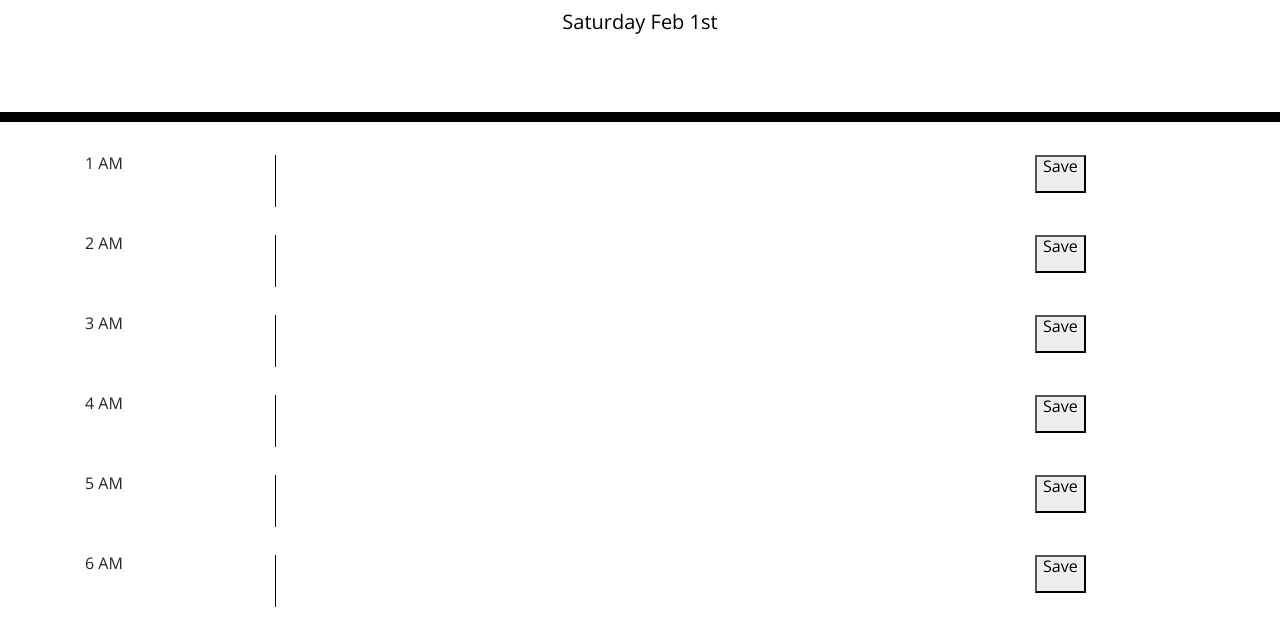
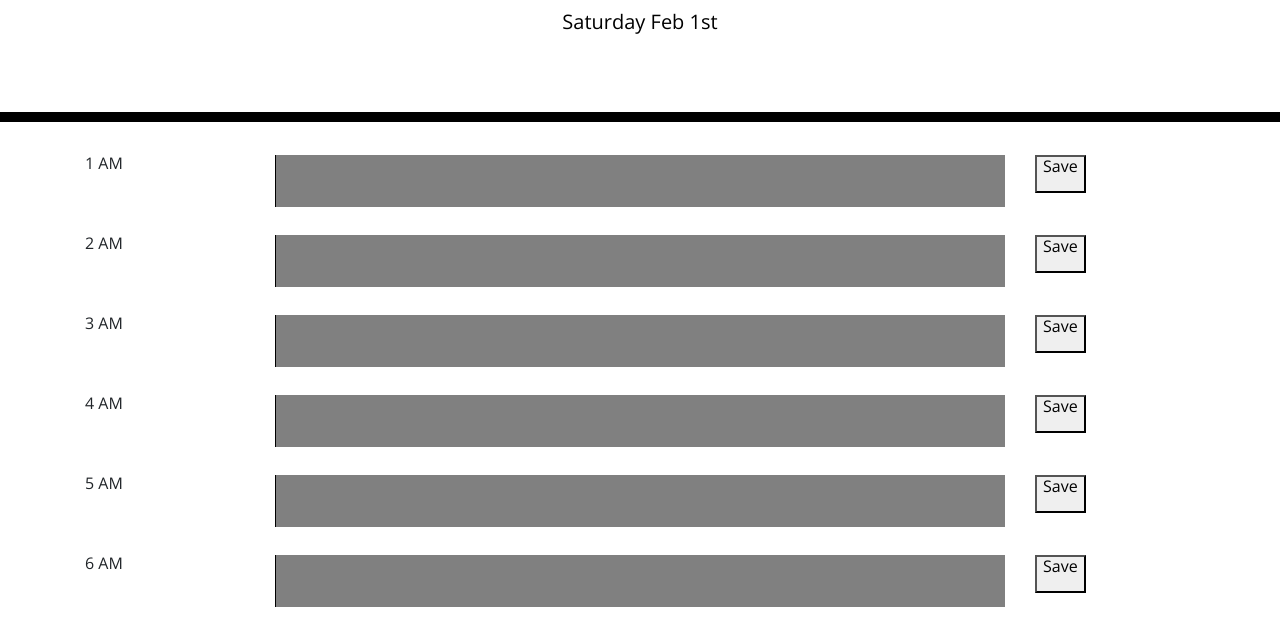
Before and after one commit to Mbell42/05_work-day-scheduler, a plain HTML site: page Develop/index.html in a window 1280 px wide. Shown: the part 182-800 px from the top of the page. Drawn offline with nearby package versions, Linux system fonts and the light colour scheme.

Commit message:
For index.html, I added more comments and console.logs to the script area of the code to further detail the code and to allow for ease of quality control through console.  I moved the function 'setRowColors()' inside of the function 'createTimeBlocks()' near the end of the function.  This allowed for colors to dynamically appear in the textareas based on what the current time is.

```diff
--- a/Develop/index.html
+++ b/Develop/index.html
@@ -73,6 +73,9 @@
         for (i = 1; i <= 24; i++) {
 
           // In for loop:
+          // Console log start of row
+          console.log("start of 'row" + i + "'");
+
           // Create div with class ‘row’ and Id row[i]
           let timeBlock = $("<div>").addClass("row");
           timeBlock.attr("id", "row" + i);
@@ -145,14 +148,11 @@
           // Append timeBlock to .container
           $(container).append(timeBlock);
 
-          // Console log end of row
-          console.log("end of 'row" + i + "'");
-        };
-        // Console log end of function
-        console.log("end of 'createTimeBlocks' function");
-        console.log("-----");
-      };
-
+          // Setting variable 'hourStampNumb' to be an integer that is equal to the number
+          //in the id of the current row's hourStamp
+          hourStampNumb = parseInt($(hourStamp).attr('id').replace(/hourStamp/, ''));
+          console.log("current row parsed as integer: ");
+          console.log(parseInt($(hourStamp).attr('id').replace(/hourStamp/, '')));
 
           // Check current time and set row textarea bg colors dynamically
           //based on future, current hour, and past
@@ -163,15 +163,13 @@
             let currentTime = moment().format();
             let nextHour = currentTime.substr(currentTime.length - 5);
             console.log("next hour is " + nextHour);
-        console.log("next hour parsed as integer: " + parseInt(nextHour));
+            console.log("next hour parsed as integer: ");
+            console.log(parseInt(nextHour));
 
-        // let hourStampNumb = parseInt($(hourStamp).attr('id').replace(/hourStamp/, ''));
-        console.log(parseInt($(hourStamp).attr('id').replace(/hourStamp/, '')));
-
-        if (parseInt(nextHour) > hourStamp) {
+            if (parseInt(nextHour) > hourStampNumb) {
               $(textStamp).css("background-color","blue");
             }
-        else if (parseInt(nextHour) == hourStamp) {
+            else if (parseInt(nextHour) == hourStampNumb) {
               $(textStamp).css("background-color","green");
             }
             else {
@@ -181,6 +179,19 @@
             console.log("end of 'setRowColors' function");
             console.log("-----");
           };
+          // *Don’t forget to Call functions*
+          setRowColors();
+
+          // Console log end of row
+          console.log("end of 'row" + i + "'");
+        };
+        // Console log end of function
+        console.log("end of 'createTimeBlocks' function");
+        console.log("-----");
+      };
+
+
+
 
 
       // Make function to store textarea input on click for rows when blue button is clicked
@@ -192,7 +203,7 @@
 
       // *Don’t forget to Call functions*
       createTimeBlocks();
-      setRowColors();
+
 
 
 
```
Also changed, not shown: 1 other file. Lines whose indentation alone changed are shown as unchanged.
